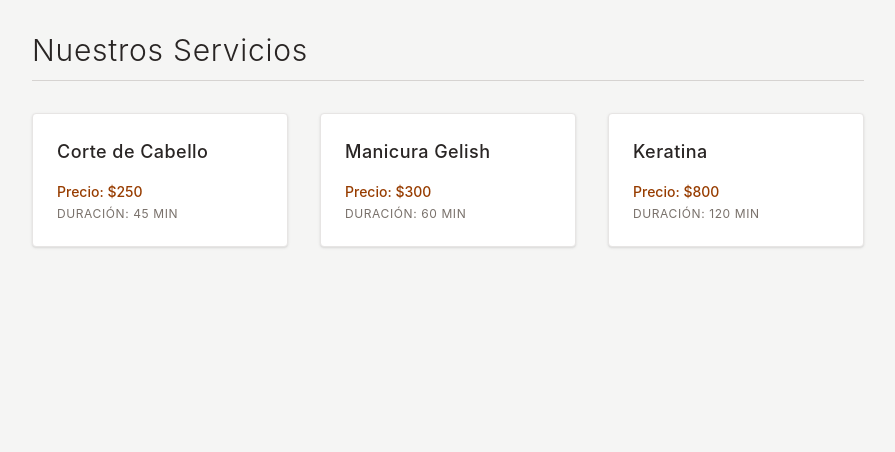
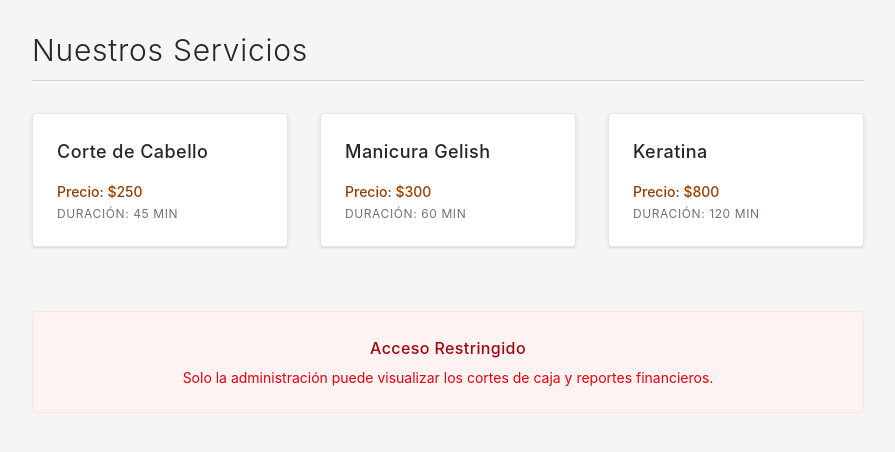
Before and after one commit to Georgina2615/salon, a React (Vite) app: page / in a window 1280 px wide. Shown: the top 452 px of the page, without its empty margins (192-1087 px from the left). Built offline with nearby package versions, Linux system fonts and the light colour scheme.

Commit message:
feat: creación del higher-order

```diff
--- a/src/App.jsx
+++ b/src/App.jsx
@@ -1,9 +1,14 @@
 import { ServicesContainer } from './examples/ServicesContainer'
+import { ProtectedFinancialReport } from './examples/FinancialReport'
 
 function App() {
   return (
     <div className="min-h-screen bg-stone-100 font-sans">
       <ServicesContainer />
+
+      <div className="max-w-4xl mx-auto px-8">
+        <ProtectedFinancialReport />
+      </div>
     </div>
   )
 }
--- /dev/null
+++ b/src/examples/FinancialReport.jsx
@@ -0,0 +1,23 @@
+import { withAuth } from "./withAuth";
+
+const FinancialReport = () => {
+  return (
+    <div className="bg-stone-800 p-6 rounded-sm shadow-md mt-8">
+      <h3 className="text-xl font-light text-stone-100 border-b border-stone-600 pb-3 mb-4">
+        Reporte Financiero del Día
+      </h3>
+      <div className="grid grid-cols-2 gap-4 text-stone-300">
+        <div>
+          <p className="text-xs uppercase tracking-widest text-stone-500">Ingresos Totales</p>
+          <p className="text-2xl font-medium text-amber-500">$4,550.00</p>
+        </div>
+        <div>
+          <p className="text-xs uppercase tracking-widest text-stone-500">Servicios Realizados</p>
+          <p className="text-2xl font-medium text-stone-100">12</p>
+        </div>
+      </div>
+    </div>
+  );
+};
+
+export const ProtectedFinancialReport = withAuth(FinancialReport);
--- /dev/null
+++ b/src/examples/withAuth.jsx
@@ -0,0 +1,19 @@
+export const withAuth = (WrappedComponent) => {
+  // Retornamos un nuevo componente funcional
+  return (props) => {
+    const userRole = "receptionist";
+
+    if (userRole !== "admin") {
+      return (
+        <div className="bg-red-50 p-6 rounded-sm border border-red-100 text-center mt-8">
+          <h3 className="text-red-800 font-medium tracking-wide">Acceso Restringido</h3>
+          <p className="text-red-600 text-sm mt-2">
+            Solo la administración puede visualizar los cortes de caja y reportes financieros.
+          </p>
+        </div>
+      );
+    }
+
+    return <WrappedComponent {...props} />;
+  };
+};
```
